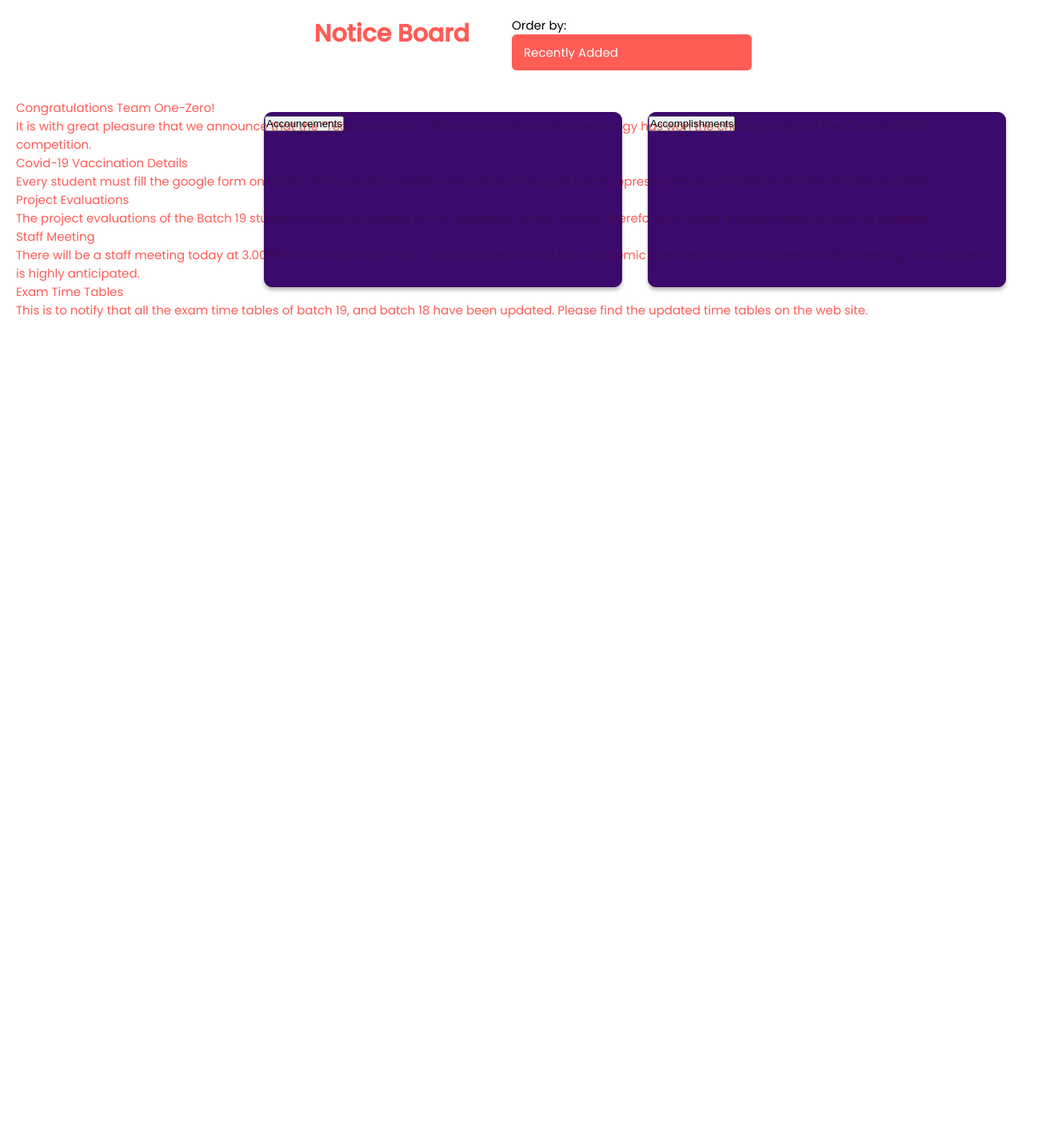
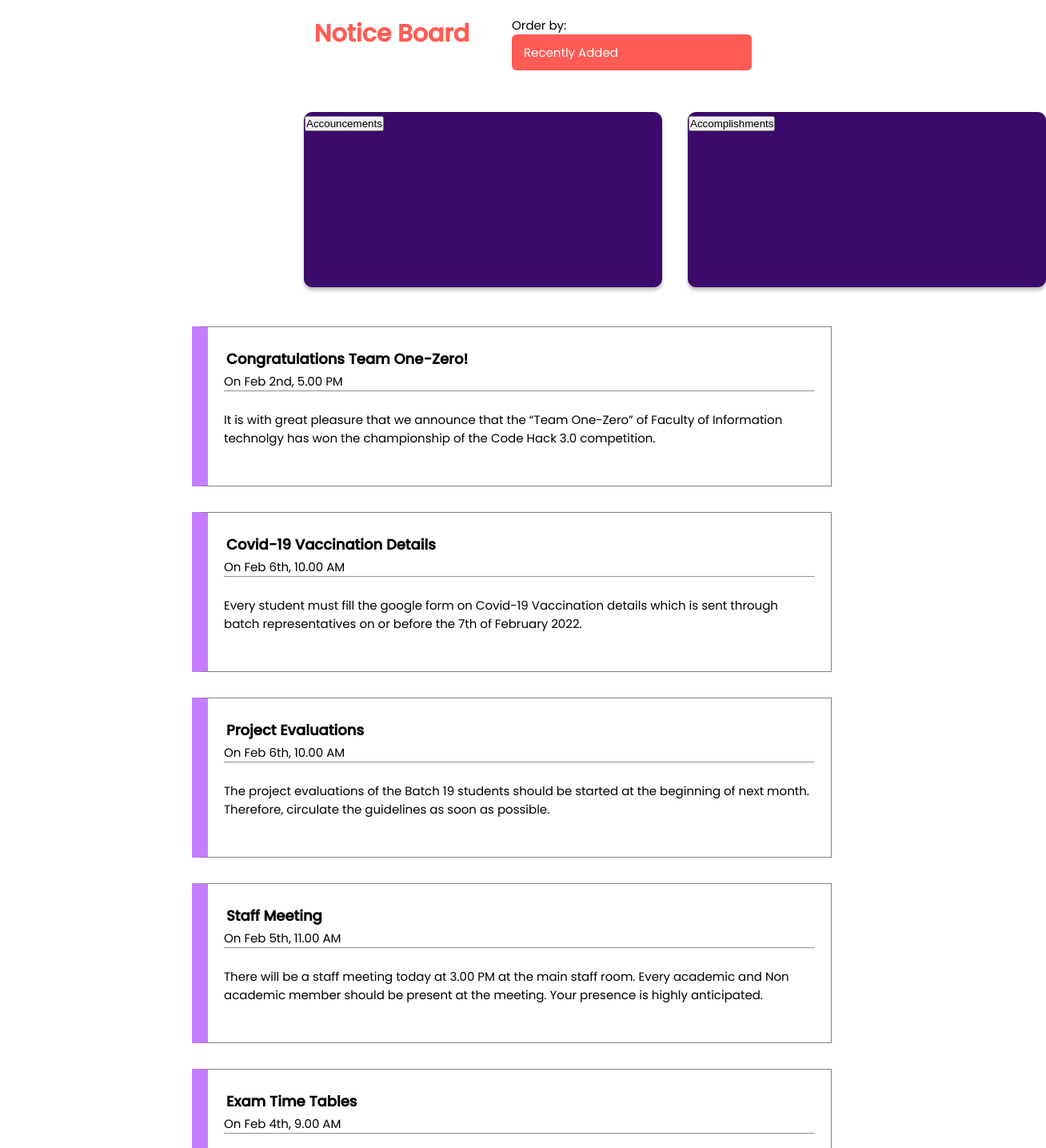
Before and after one commit to GayanKod/Modulo, a React (Create React App) app in the folder client/: page /noticeboard-student in a window 1280 px wide. Shown: the part 60-1495 px from the top of the page at 80% size, 1308 px wide, since content can reach past the window. Before the commit the page ends 800 px from the top, so only its background shows below. Built offline with nearby package versions, Linux system fonts and the light colour scheme.

Commit message:
notice - minor changes to the noticeboard

```diff
--- a/client/src/components/Noticeboard/DropdownV2.tsx
+++ b/client/src/components/Noticeboard/DropdownV2.tsx
@@ -11,6 +11,7 @@ const DropdownV2: React.FunctionComponent = () => {
 
   return(
           <div className="select">
+
               <select>
                       <option value="2">Staff Notices</option>
                       <option value="3">Student Notices</option>
--- a/client/src/components/Noticeboard/NoticeData.tsx
+++ b/client/src/components/Noticeboard/NoticeData.tsx
@@ -1,23 +1,34 @@
 export const NoticeData= [
     {
         noticeTitle: "Congratulations Team One-Zero!",
+        dateTime:"On Feb 2nd, 5.00 PM",
         description: "It is with great pleasure that we announce that the “Team One-Zero” of Faculty of Information technolgy has won the championship of the Code Hack 3.0 competition.",
+        noticeType: "student",
+
     },
     {
         noticeTitle: "Covid-19 Vaccination Details",
+        dateTime: "On Feb 6th, 10.00 AM",
         description: "Every student must fill the google form on Covid-19 Vaccination details which is sent through batch representatives on or before the 7th of February 2022.",
+        noticeType: "student",
     },
     {
         noticeTitle: "Project Evaluations",
+        dateTime: "On Feb 6th, 10.00 AM",
         description: "The project evaluations of the Batch 19 students should be started at the beginning of next month. Therefore, circulate the guidelines as soon as possible.",
+        noticeType: "staff",
     },
     {
         noticeTitle: "Staff Meeting",
+        dateTime:"On Feb 5th, 11.00 AM",
         description: "There will be a staff meeting today at 3.00 PM at the main staff room. Every academic and Non academic member should be present at the meeting. Your presence is highly anticipated.",
+        noticeType: "staff",
     },
     {
         noticeTitle: "Exam Time Tables",
+        dateTime: "On Feb 4th, 9.00 AM",
         description: "This is to notify that all the exam time tables of batch 19, and batch 18 have been updated. Please find the updated time tables on the web site.",
+        noticeType: "staff",
     },
 
 
--- a/client/src/components/Noticeboard/NoticeItem.tsx
+++ b/client/src/components/Noticeboard/NoticeItem.tsx
@@ -1,21 +1,26 @@
 // import "../styles/StudentNoticesStyles.scss";
+import "../../styles/NoticeCard.scss";
 
 function NoticeItem({ data }: { [key: string]: any; }) {
     return (
-        <div className="notice-item">
-            <div className="notice-item-content">
+        <div className="notice">
+            <div className="content">
 
-                <div className="notice-title">
+                <div className="title">
                     {data.noticeTitle}
                 </div>
 
+                <span className="date">
+                    {data.dateTime}
+                </span>
+                <hr></hr>
+                <br></br>
 
                 <div className="description">
                     {data.description}
                 </div>
             </div>
         </div>
-
     );
 }
 
--- a/client/src/components/Noticeboard/interface.ts
+++ b/client/src/components/Noticeboard/interface.ts
@@ -2,6 +2,9 @@ export interface INotice{
 
     noticeTitle: string;
     description: string;
+    noticeType: string;
+    dateTime:String;
+
     // date: Date;
 
 }
--- a/client/src/pages/NoticeboardStaff.tsx
+++ b/client/src/pages/NoticeboardStaff.tsx
@@ -4,6 +4,7 @@ import Dropdown from '../components/Noticeboard/Dropdown';
 import DropdownV2 from '../components/Noticeboard/DropdownV2';
 import "../styles/NoticeBoard.scss";
 import Navbar2 from '../components/Navbar2';
+import NoticeContainer from '../components/Noticeboard/NoticeBox';
 
 
 function NoticeboardStaff(){
@@ -25,9 +26,15 @@ function NoticeboardStaff(){
                      </div>
 
 
-
                     </span>
                     <br></br>
+                    <br></br>
+                    <br></br>
+                    <br></br>
+                    <br></br>
+                    <div>
+                    <NoticeContainer/>
+                </div>
 
            </div>
        </div>
--- a/client/src/pages/NoticeboardStudent.tsx
+++ b/client/src/pages/NoticeboardStudent.tsx
@@ -40,6 +40,10 @@ function NoticeboardStudent(){
                     <span className='btn4'>
                     <button>Accomplishments</button>
                     </span>
+                    <br></br><br></br><br></br>
+                    <br></br><br></br><br></br>
+                    <br></br><br></br><br></br>
+                    <br></br><br></br><br></br>
 
                     <div>
                     <NoticeContainer/>
--- a/client/src/styles/NoticeInput.scss
+++ b/client/src/styles/NoticeInput.scss
@@ -26,9 +26,6 @@
     padding: 0%;
     font-size: 15px;
     font-family: "Poppins", sans-serif;
-
-
-
   }
 
 
@@ -75,7 +72,7 @@
     width: 700px;
     height: 50px;
     border: 40px;
-     background-color: #eed0ff;
+    background-color: #eed0ff;
     padding-top: 5px;
     padding-left: 10px;
     font-size: 17px;
--- a/client/src/styles/StudentNoticesStyles.scss
+++ b/client/src/styles/StudentNoticesStyles.scss
@@ -13,7 +13,7 @@
     position: absolute;
     width: 448px;
     height: 219px;
-    left: 330px;
+    left: 380px;
     top: 200px;
     border: none;
     background: #3C096C;
@@ -38,7 +38,7 @@
         position: absolute;
         width: 448px;
         height: 219px;
-        left: 810px;
+        left: 860px;
         top: 200px;
 
         background: #3C096C;
```
Also changed, not shown: client/src/components/Noticeboard/Dropdown.tsx (+4 -8 lines).
